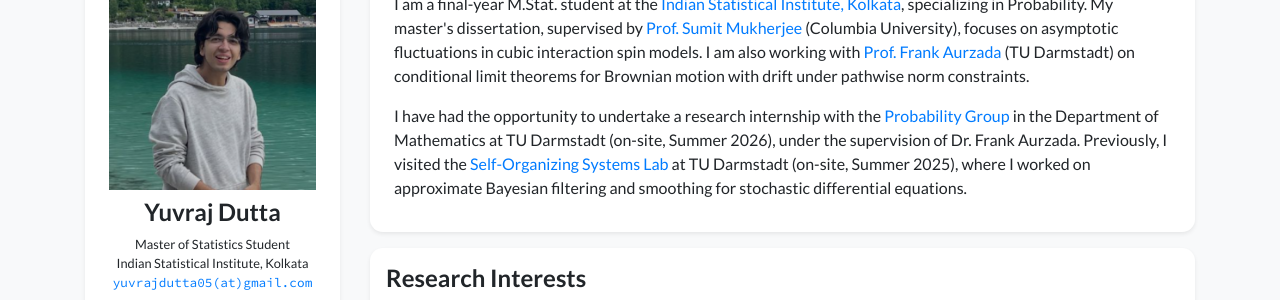
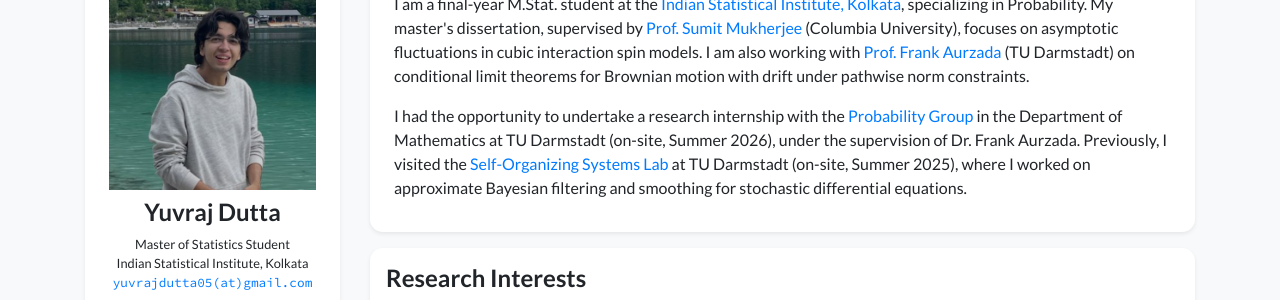
Before and after one commit to yuvrajdutta05/yuvrajdutta05.github.io, a Jekyll site: the page built from index.html, in a window 1280 px wide and 900 px high. Shown: the part 166-466 px from the top of the window. Built offline with Jekyll 4.4.1, drawn with Linux system fonts in a browser that asks for light colours; nearby versions of some CDN libraries; a style sheet for code colours, icons or effects is not loaded.

Commit message:
Update profile again

```diff
--- a/_data/profile.yml
+++ b/_data/profile.yml
@@ -36,7 +36,7 @@
   </p>
 
   <p>
-  I have had the opportunity to undertake a research internship with the
+  I had the opportunity to undertake a research internship with the
   <a href="https://www.mathematik.tu-darmstadt.de/stochastik/startseite_agsto/index.de.jsp" target="_blank">Probability Group</a>
   in the Department of Mathematics at TU Darmstadt
   (on-site, Summer 2026), under the supervision of Dr. Frank Aurzada.
```
